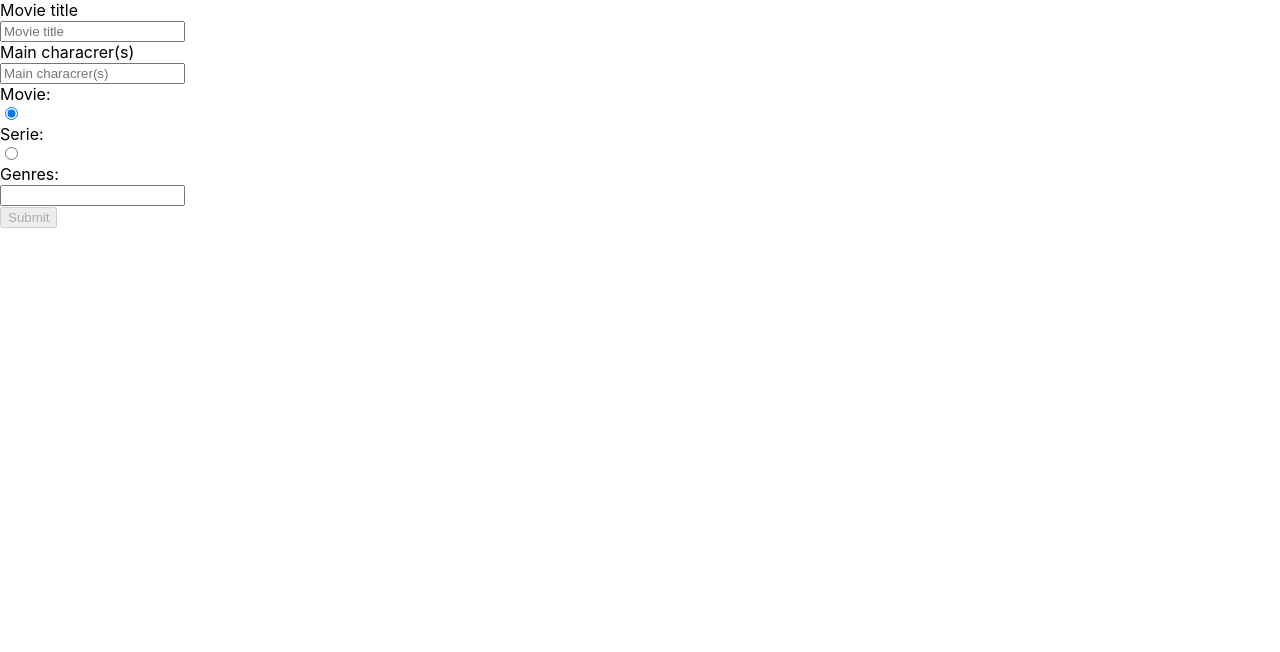
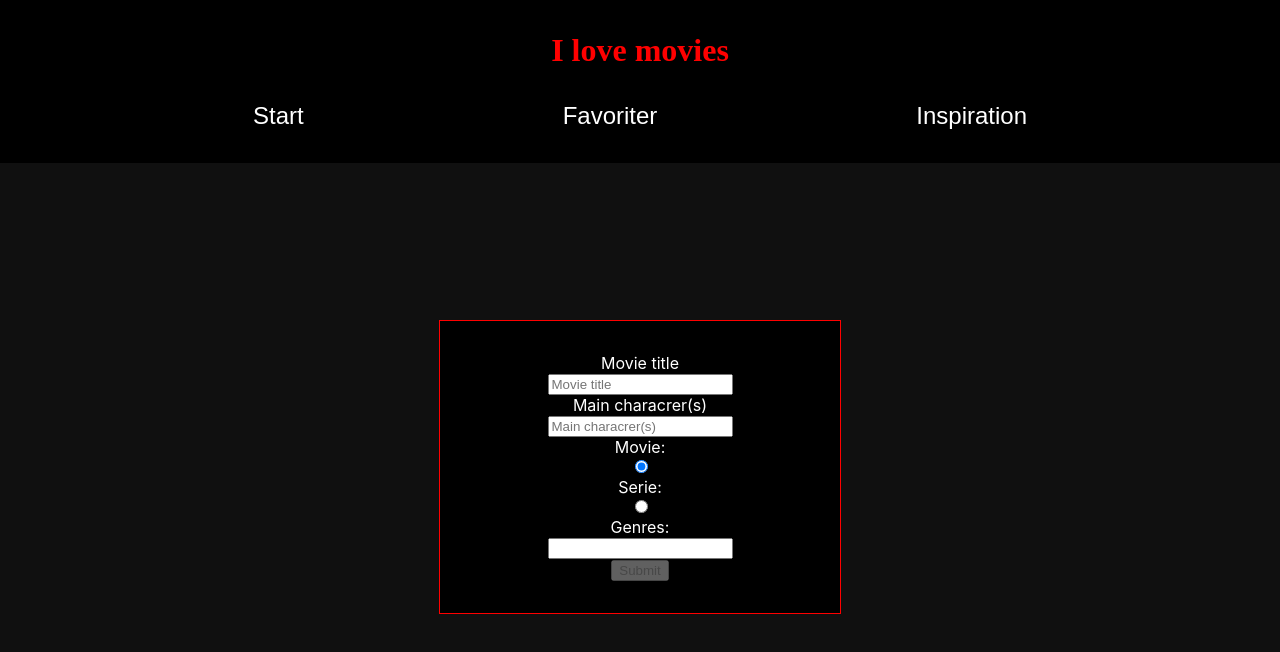
Before and after one commit to RobinMagnevik/I-Love-Movies, a React (Create React App) app: page / in a window 1280 px wide. Shown: the top 652 px of the page. Built offline with nearby package versions, Linux system fonts and the light colour scheme.

Commit message:
new component, import movieform + css

```diff
--- a/src/components/AddTitles.jsx
+++ b/src/components/AddTitles.jsx
@@ -1,10 +1,13 @@
 import React from 'react'
 import MoviesForm from './MoviesForm'
+import Header from './header/Header'
+import '../cssFolder/addTitles.css'
 
 const AddTitles = () => {
 	return (
-		<div>
-			<div>
+		<div className="container">
+			<Header/>
+			<div className="add-title-container">
 				<MoviesForm/>
 			</div>
 		</div>
--- /dev/null
+++ b/src/cssFolder/addTitles.css
@@ -0,0 +1,19 @@
+.add-title-container{
+	position: absolute;
+	margin-left: auto;
+	margin-right: auto;
+	left: 0;
+	right: 0;
+	top: 40vh;
+	width: 400px;
+	padding: 2em 0;
+	background-color: black;
+	color: white;
+	border: 1px solid red;
+	text-align: center;
+
+}
+.container{
+	background-color: #101010;
+	height: 100vh;
+}
```
